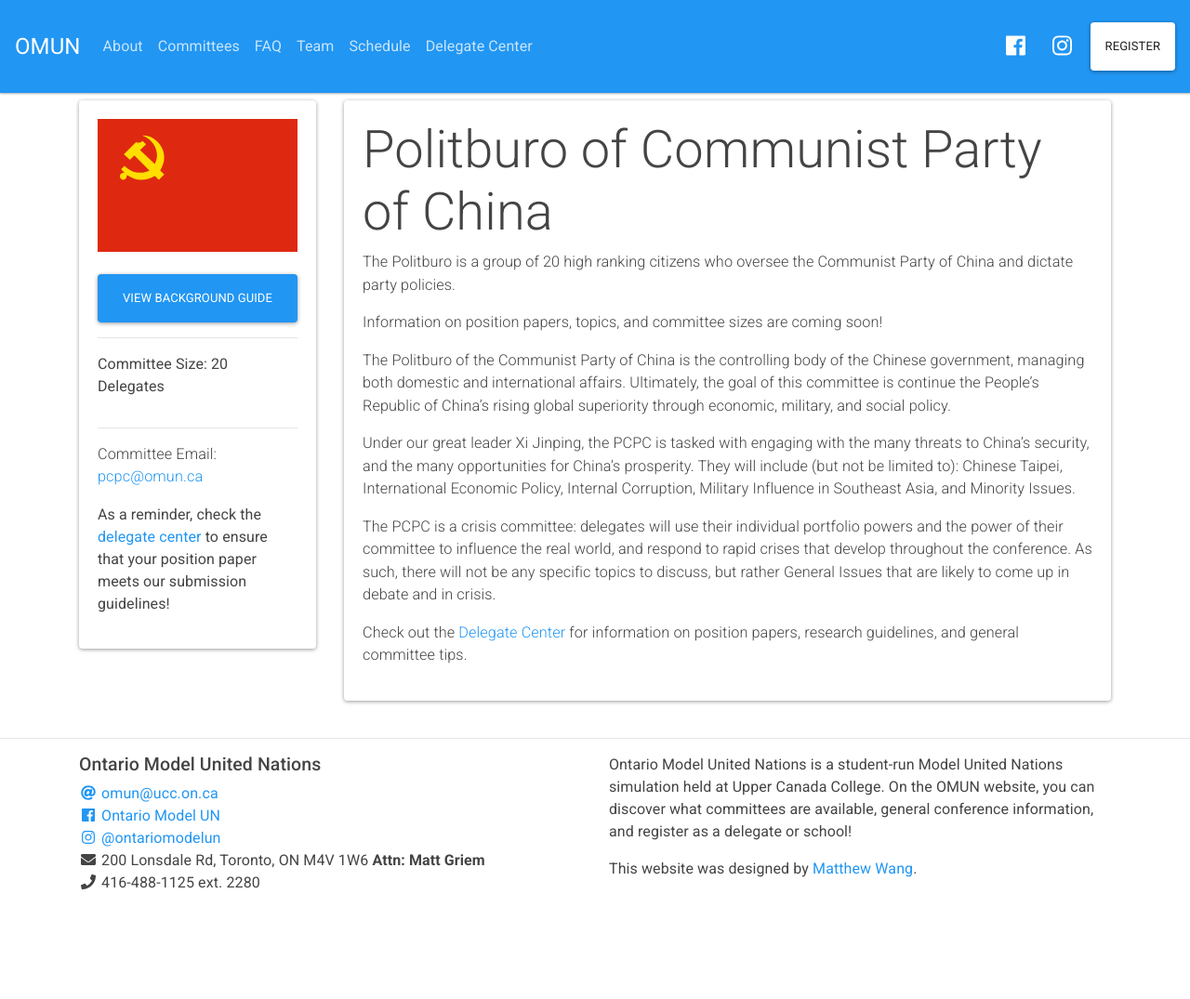
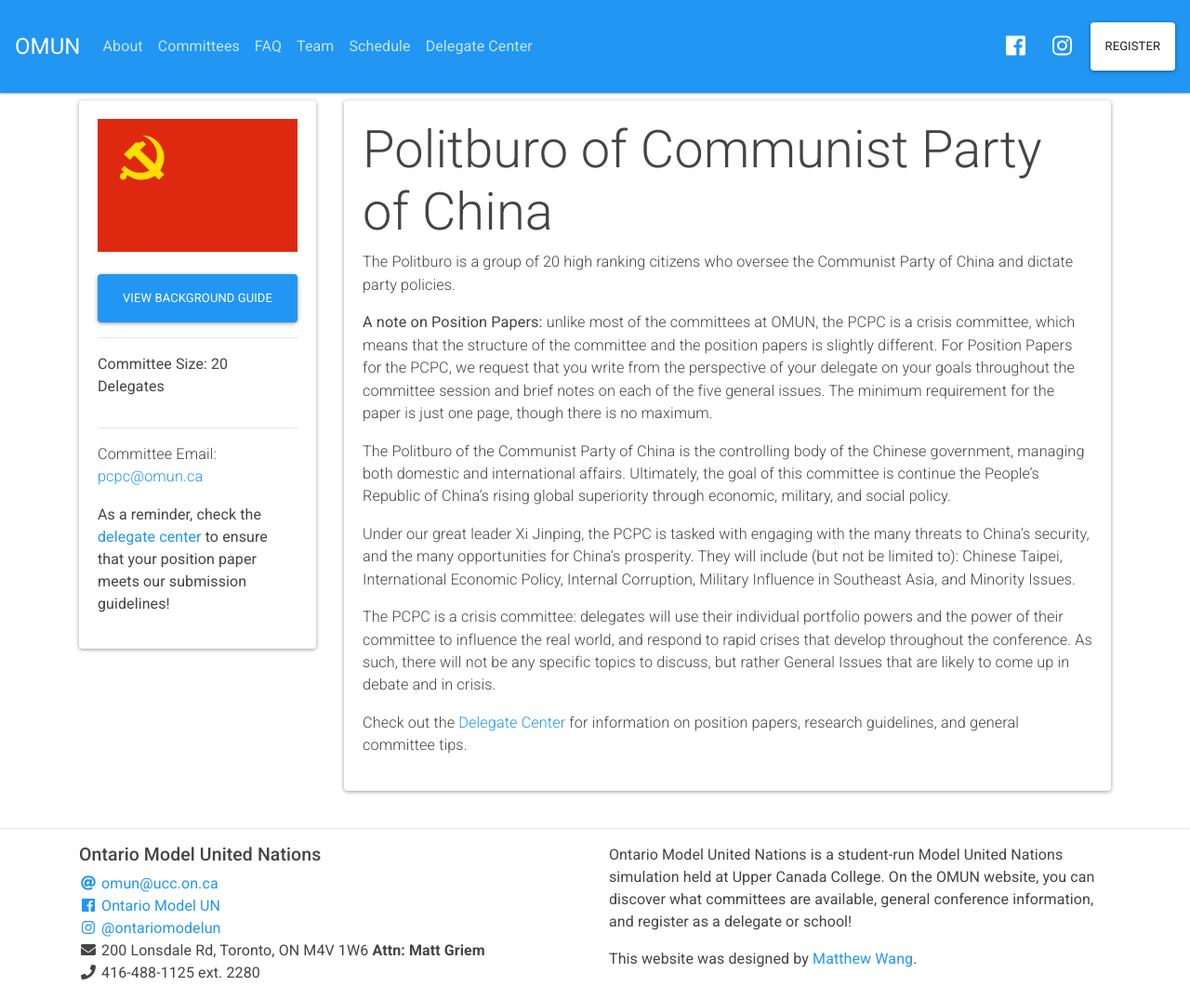
Before and after one commit to malsf21/omun.ca, a Jekyll site: the page built from _committees/pcpc.md, in a window 1280 px wide and 1075 px high. Shown: the whole window at 93% size. Built offline with Jekyll 4.4.1, drawn with Linux system fonts in a browser that asks for light colours; part of the change alters nothing that is shown.

Commit message:
minor committee page updates

```diff
--- a/_committees/pcpc.md
+++ b/_committees/pcpc.md
@@ -9,6 +9,8 @@ email: "pcpc@omun.ca"
 shortbio: The Politburo is a group of 20 high ranking citizens who oversee the Communist Party of China and dictate party policies.
 ---
 
+**A note on Position Papers:** unlike most of the committees at OMUN, the PCPC is a crisis committee, which means that the structure of the committee and the position papers is slightly different. For Position Papers for the PCPC, we request that you write from the perspective of your delegate on your goals throughout the committee session and brief notes on each of the five general issues. The minimum requirement for the paper is just one page, though there is no maximum.
+
 The Politburo of the Communist Party of China is the controlling body of the Chinese government, managing both domestic and international affairs. Ultimately, the goal of this committee is continue the People's Republic of China's rising global superiority through economic, military, and social policy.
 
 Under our great leader Xi Jinping, the PCPC is tasked with engaging with the many threats to China’s security, and the many opportunities for China’s prosperity. They will include (but not be limited to): Chinese Taipei, International Economic Policy, Internal Corruption, Military Influence in Southeast Asia, and Minority Issues.
--- a/_layouts/committee.html
+++ b/_layouts/committee.html
@@ -41,7 +41,9 @@
           <div class="card card-body lead" id="content">
             <h1 class="display-4 d-none d-lg-block">{{ page.title }}</h1>
             <p>{{ page.shortbio }}</p>
+            {% comment %}
             <p>Information on position papers, topics, and committee sizes are coming soon!</p>
+            {% endcomment %}
             {{ content }}
             <p>
               Check out the <a href="{{site.baseurl}}/delegate-center/">Delegate Center</a> for information on position papers, research guidelines, and general committee tips.
```
